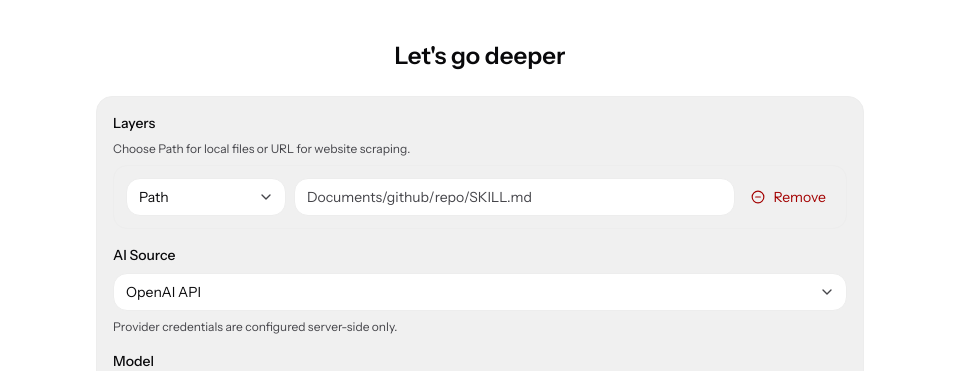
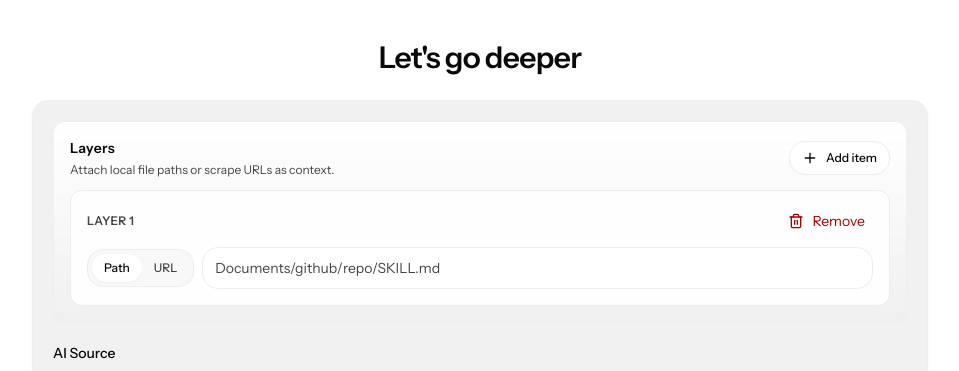
Before and after one commit to davisgary/context-layers, a Next.js app: page / in a window 1280 px wide. Shown: the top 371 px of the page, without its empty margins (160-1119 px from the left). Built offline with nearby package versions, Linux system fonts and the light colour scheme; no server answers.

Commit message:
#10 Improve UI

```diff
--- a/app/page.tsx
+++ b/app/page.tsx
@@ -3,7 +3,7 @@
 import { FormEvent, useEffect, useRef, useState } from "react";
 import ReactMarkdown from "react-markdown";
 import remarkGfm from "remark-gfm";
-import { FiArrowUp, FiPlus, FiMinusCircle, FiChevronDown, FiLoader } from "react-icons/fi";
+import { FiArrowUp, FiPlus, FiChevronDown, FiLoader, FiTrash2 } from "react-icons/fi";
 import Footer from "../components/Footer";
 
 type LayerEntry = { kind: "path" | "url"; value: string };
@@ -334,40 +334,78 @@ export default function Home() {
   return (
     <div className="flex flex-col min-h-screen">
       <div className="flex-grow flex justify-center px-4 py-10">
-        <div className="w-full max-w-3xl space-y-6">
-          <h1 className="text-2xl font-semibold text-center">Let's go deeper</h1>
+        <div className="w-full max-w-4xl space-y-6">
+          <h1 className="text-center text-3xl font-semibold tracking-tight">Let's go deeper</h1>
 
-          <form ref={formRef} onSubmit={handleSubmit} className="space-y-4 rounded-lg border border-muted bg-card p-4">
-            <div className="space-y-2">
-              <div className="flex items-center justify-between">
-                <h2 className="text-sm font-medium">Layers</h2>
+          <form ref={formRef} onSubmit={handleSubmit} className="space-y-5 rounded-2xl border border-muted bg-card/90 p-5 shadow-sm">
+            <div className="space-y-3 rounded-xl border border-muted/80 bg-gradient-to-b from-background to-muted/30 p-4">
+              <div className="flex items-center justify-between gap-3">
+                <div>
+                  <h2 className="text-sm font-semibold tracking-wide">Layers</h2>
+                  <p className="mt-1 text-xs text-muted-foreground">Attach local file paths or scrape URLs as context.</p>
+                </div>
+                <button
+                  type="button"
+                  onClick={addLayer}
+                  className="inline-flex items-center gap-2 rounded-lg border border-muted bg-background px-3 py-2 text-xs font-medium transition-colors duration-300 ease-in-out hover:bg-muted"
+                >
+                  <FiPlus className="h-4 w-4" />
+                  Add item
+                </button>
               </div>
-              <p className="text-xs text-muted-foreground">Choose Path for local files or URL for website scraping.</p>
 
-              <div className="space-y-2" suppressHydrationWarning>
+              <div className="space-y-3" suppressHydrationWarning>
                 {!mounted ? (
                   <div className="text-sm text-muted-foreground">Loading layers…</div>
                 ) : (
                   <>
                     {layers.length === 0 ? (
-                      <div className="pt-2 flex justify-end">
-                        <button type="button" onClick={addLayer} className="inline-flex items-center gap-2 rounded-md border border-muted px-2 pr-3 py-1.5 text-xs font-medium hover:bg-muted transition-colors duration-300 ease-in-out hover:text-foreground">
-                          <FiPlus className="h-4 w-4" />
-                          Add item
-                        </button>
+                      <div className="rounded-lg border border-dashed border-muted bg-background/80 p-6 text-center text-sm text-muted-foreground">
+                        No context items yet. Add your first path or URL.
                       </div>
                     ) : (
                       layers.map((layer, index) => (
-                        <div key={index} className="grid grid-cols-1 gap-2 rounded-md border border-muted p-3 md:grid-cols-[160px_1fr_auto]">
-                          <div className="relative">
-                            <select value={layer.kind} onChange={(e) => updateLayer(index, "kind", e.target.value as LayerEntry["kind"])} className="w-full appearance-none rounded-md border border-muted bg-background px-3 pr-10 py-2 text-sm text-foreground focus:outline-none focus:ring-1 focus:ring-accent">
-                              <option value="path">Path</option>
-                              <option value="url">URL</option>
-                            </select>
-                            <span className="pointer-events-none absolute inset-y-0 right-3 flex items-center text-muted-foreground"><FiChevronDown className="h-4 w-4" /></span>
+                        <div key={index} className="space-y-3 rounded-xl border border-muted bg-background/90 p-4">
+                          <div className="flex items-center justify-between gap-3">
+                            <div className="text-xs font-semibold uppercase tracking-wide text-muted-foreground">{layerName(index)}</div>
+                            <button
+                              type="button"
+                              onClick={() => removeLayer(index)}
+                              title="Delete layer"
+                              aria-label="Delete layer"
+                              className="inline-flex items-center gap-2 rounded-md px-2 py-1 text-sm text-destructive transition-colors duration-300 ease-in-out hover:bg-destructive/10"
+                            >
+                              <FiTrash2 className="h-4 w-4" />
+                              Remove
+                            </button>
                           </div>
-                          <input type={layer.kind === "url" ? "url" : "text"} value={layer.value} onChange={(e) => updateLayer(index, "value", e.target.value)} className="rounded-md border border-muted bg-background px-3 py-2 text-sm placeholder:text-muted-foreground focus:outline-none focus:ring-1 focus:ring-accent" placeholder={layer.kind === "url" ? "https://example.com/page" : layerPathExample(index)} />
-                          <button type="button" onClick={() => removeLayer(index)} title="Delete layer" aria-label="Delete layer" className="inline-flex items-center gap-2 rounded-md font-normal text-sm text-destructive px-2 py-2 cursor-pointer transition-colors duration-300 ease-in-out hover:text-destructive/80"><FiMinusCircle /> Remove</button>
+
+                          <div className="grid grid-cols-1 gap-2 sm:grid-cols-[auto_1fr] sm:items-center">
+                            <div className="inline-flex rounded-lg border border-muted bg-muted/40 p-1">
+                              <button
+                                type="button"
+                                onClick={() => updateLayer(index, "kind", "path")}
+                                className={`rounded-md px-3 py-1.5 text-xs font-medium transition-colors ${layer.kind === "path" ? "bg-background text-foreground shadow-sm" : "text-muted-foreground hover:text-foreground"}`}
+                              >
+                                Path
+                              </button>
+                              <button
+                                type="button"
+                                onClick={() => updateLayer(index, "kind", "url")}
+                                className={`rounded-md px-3 py-1.5 text-xs font-medium transition-colors ${layer.kind === "url" ? "bg-background text-foreground shadow-sm" : "text-muted-foreground hover:text-foreground"}`}
+                              >
+                                URL
+                              </button>
+                            </div>
+
+                            <input
+                              type={layer.kind === "url" ? "url" : "text"}
+                              value={layer.value}
+                              onChange={(e) => updateLayer(index, "value", e.target.value)}
+                              className="w-full rounded-lg border border-muted bg-background px-3 py-2.5 text-sm placeholder:text-muted-foreground focus:outline-none focus:ring-1 focus:ring-accent"
+                              placeholder={layer.kind === "url" ? "https://example.com/page" : layerPathExample(index)}
+                            />
+                          </div>
                         </div>
                       ))
                     )}
```
